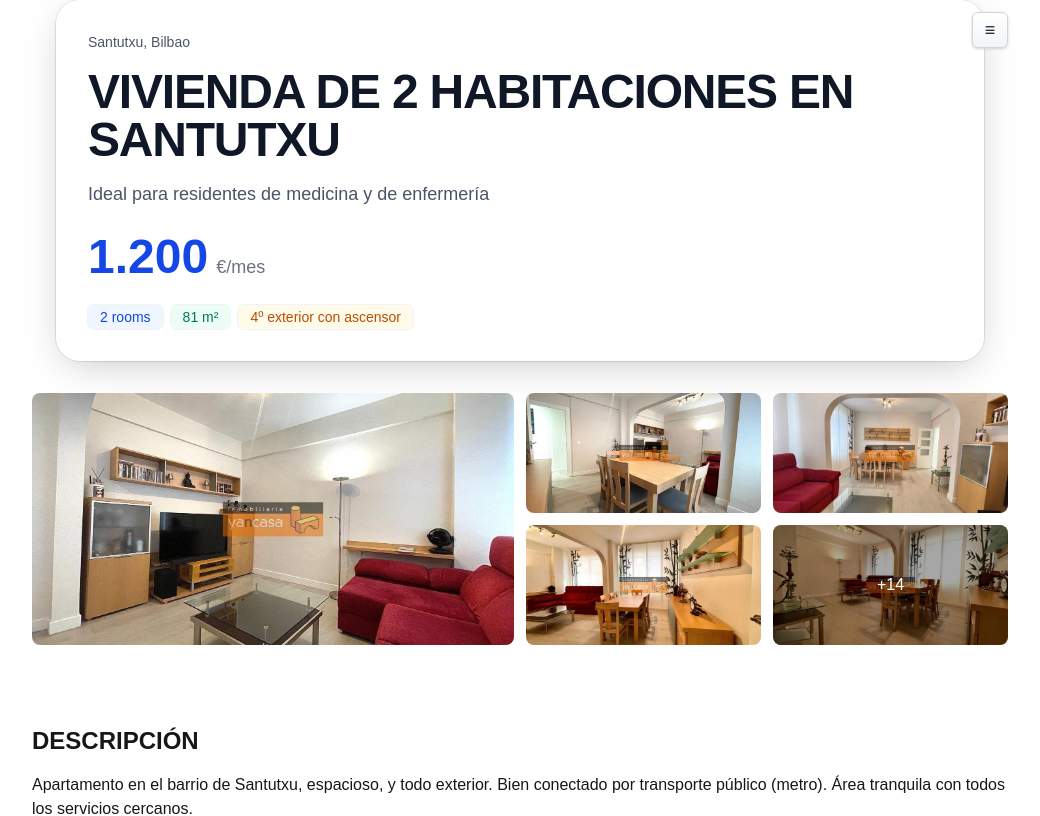
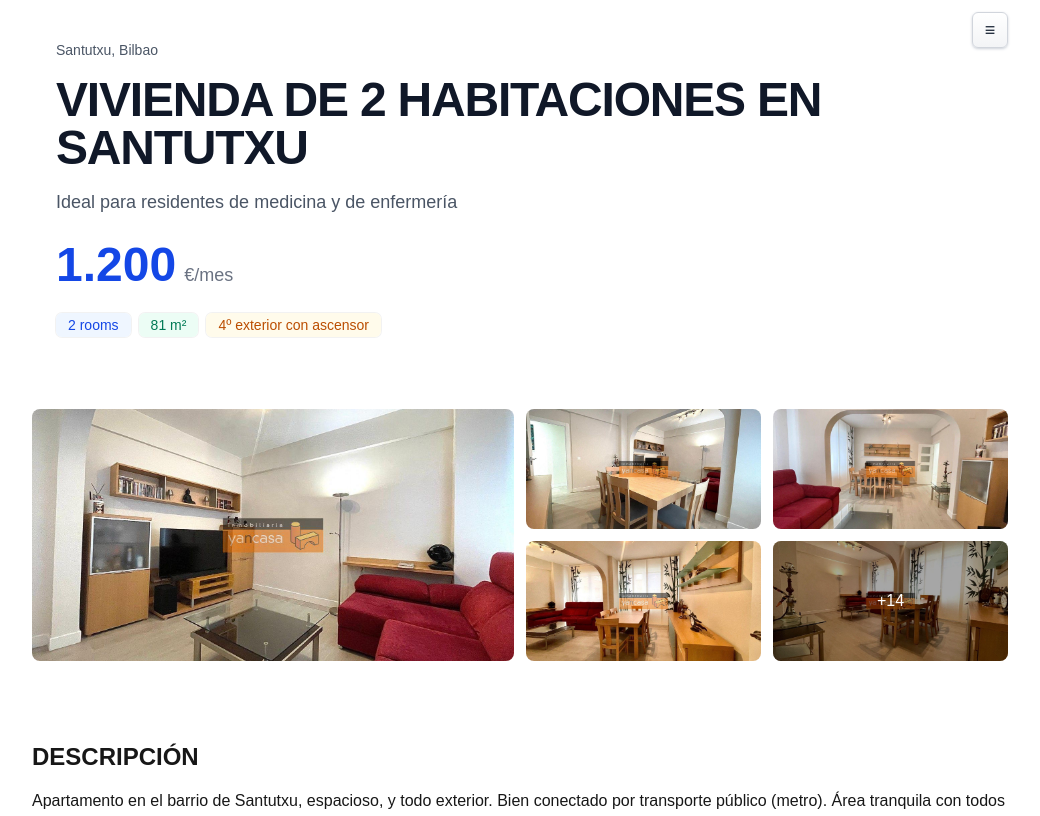
Before and after one commit to jvalladolid/rentflat-website, a Next.js app: page / in a window 1280 px wide. Shown: the top 816 px of the page, without its empty margins (120-1160 px from the left). Built offline with nearby package versions, Linux system fonts and the light colour scheme.

Commit message:
Remove the borders added to the hero section

```diff
--- a/src/components/Hero.tsx
+++ b/src/components/Hero.tsx
@@ -56,16 +56,8 @@ export function Hero({ flat }: HeroProps) {
   return (
     <header className="relative" aria-labelledby="listing-title">
       <div className="mx-auto max-w-6xl px-4 md:px-6">
-        <div
-          className="
-            rounded-3xl p-4 md:p-6 lg:p-8
-            bg-white/70 dark:bg-white/5
-            backdrop-blur-xl
-            ring-1 ring-black/10
-            shadow-[0_10px_40px_-10px_rgba(0,0,0,0.25)]
-            space-y-4
-          "
-        >
+        {/* Removed card styles: no bg, no blur, no ring, no shadow, no rounded */}
+        <div className="py-6 md:py-8 lg:py-10 space-y-4">
           {/* Location (eyebrow) */}
           <p className="text-sm font-medium text-gray-600 dark:text-gray-300">
             {flat.location?.area}, {flat.location?.city}
```
